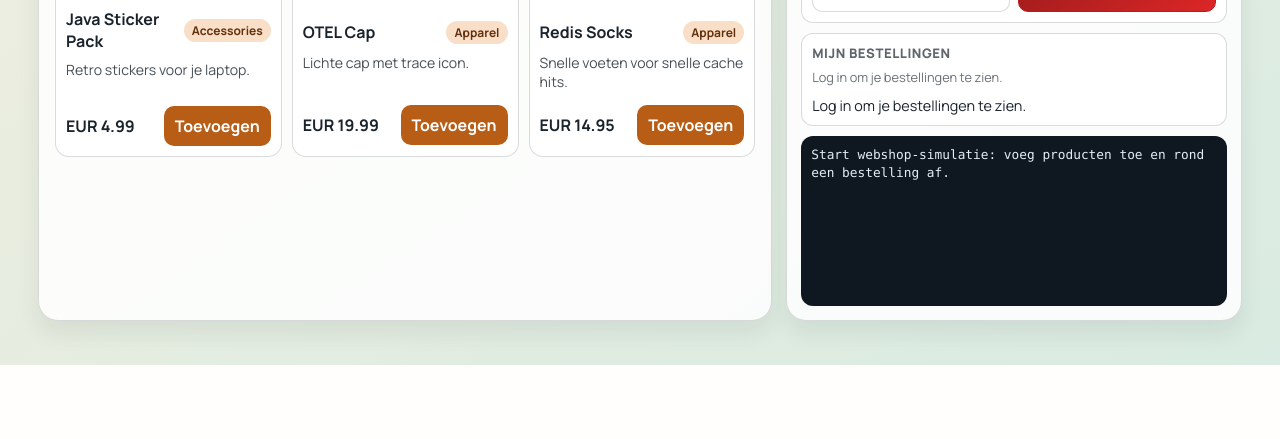
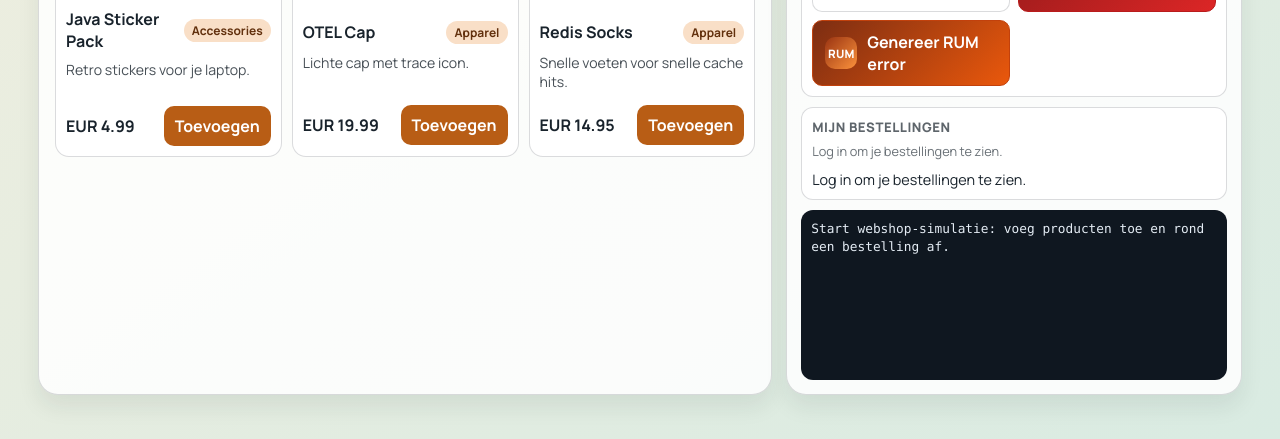
Before and after one commit to iNylon/CustomApp, a PHP site: page / in a window 1280 px wide. Shown: the part 761-1200 px from the top of the page. Before the commit the page ends 1126 px from the top, so only its background shows below. Run offline with PHP 8.4, Linux system fonts and the light colour scheme; data that the repository does not hold is empty; some libraries are stand-ins or nearby versions.

Commit message:
RUM error button

```diff
--- a/php-app/public/index.php
+++ b/php-app/public/index.php
@@ -1770,6 +1770,14 @@ function renderIndex(): string
     .alert-button:hover {
       filter: brightness(1.05);
     }
+    .rum-error-button {
+      background: linear-gradient(135deg, #7c2d12, #ea580c);
+      color: #fff;
+      border-color: #c2410c;
+    }
+    .rum-error-button:hover {
+      filter: brightness(1.05);
+    }
     .tech-icon {
       flex: 0 0 32px;
       width: 32px;
@@ -1788,6 +1796,7 @@ function renderIndex(): string
     .tech-icon.redis { background: linear-gradient(135deg, #8d0e13, #d82c20); }
     .tech-icon.php { background: linear-gradient(135deg, #5f6fb2, #8892bf); }
     .tech-icon.alert { background: linear-gradient(135deg, #7f1d1d, #ef4444); }
+    .tech-icon.rum { background: linear-gradient(135deg, #9a3412, #fb923c); }
     .tech-icon.python { background: linear-gradient(135deg, #3673a5, #ffd43b); color: #13233a; }
     .tech-icon.java { background: linear-gradient(135deg, #d66a2a, #f2a348); }
     .tech-icon.nodejs { background: linear-gradient(135deg, #2f7d32, #68a063); }
@@ -1921,6 +1930,7 @@ function renderIndex(): string
             <button class="fault-button" data-fault="java"><span class="tech-icon java">J</span><span>Trigger Java fout</span></button>
             <button class="fault-button" data-fault="nodejs"><span class="tech-icon nodejs">JS</span><span>Trigger NodeJS fout</span></button>
             <button class="fault-button alert-button" id="btn-generate-alert"><span class="tech-icon alert">!</span><span>Genereer alert</span></button>
+            <button class="fault-button rum-error-button" id="btn-generate-rum-error"><span class="tech-icon rum">RUM</span><span>Genereer RUM error</span></button>
           </div>
         </div>
 
@@ -1963,6 +1973,7 @@ function renderIndex(): string
     const categoryInput = document.getElementById('category');
     const faultButtons = [...document.querySelectorAll('button[data-fault]')];
     const alertButton = document.getElementById('btn-generate-alert');
+    const rumErrorButton = document.getElementById('btn-generate-rum-error');
 
     function euro(value) {
       return Number(value).toFixed(2);
@@ -2205,6 +2216,28 @@ function renderIndex(): string
       }
     }
 
+    function triggerRumError(button) {
+      const original = button.innerHTML;
+      const rumState = window.__OPENOBSERVE_RUM_STATE__ || {};
+      button.disabled = true;
+      button.innerHTML = `${original}`;
+
+      appendLog('rum:error-triggered', {
+        initialized: Boolean(rumState.initialized),
+        service: rumState.service || '',
+        message: 'Manual RUM test error scheduled',
+      });
+
+      setTimeout(() => {
+        button.disabled = false;
+        button.innerHTML = original;
+
+        const error = new Error('Manual RUM test error from storefront button');
+        error.name = 'ManualRumTestError';
+        throw error;
+      }, 25);
+    }
+
     async function checkoutOrder() {
       if (!currentUser) {
         appendLog('checkout:blocked', { reason: 'not-authenticated' });
@@ -2250,6 +2283,10 @@ function renderIndex(): string
 
     alertButton.addEventListener('click', () => {
       triggerAlert(alertButton);
+    });
+
+    rumErrorButton.addEventListener('click', () => {
+      triggerRumError(rumErrorButton);
     });
 
     logoutButton.addEventListener('click', async () => {
```
